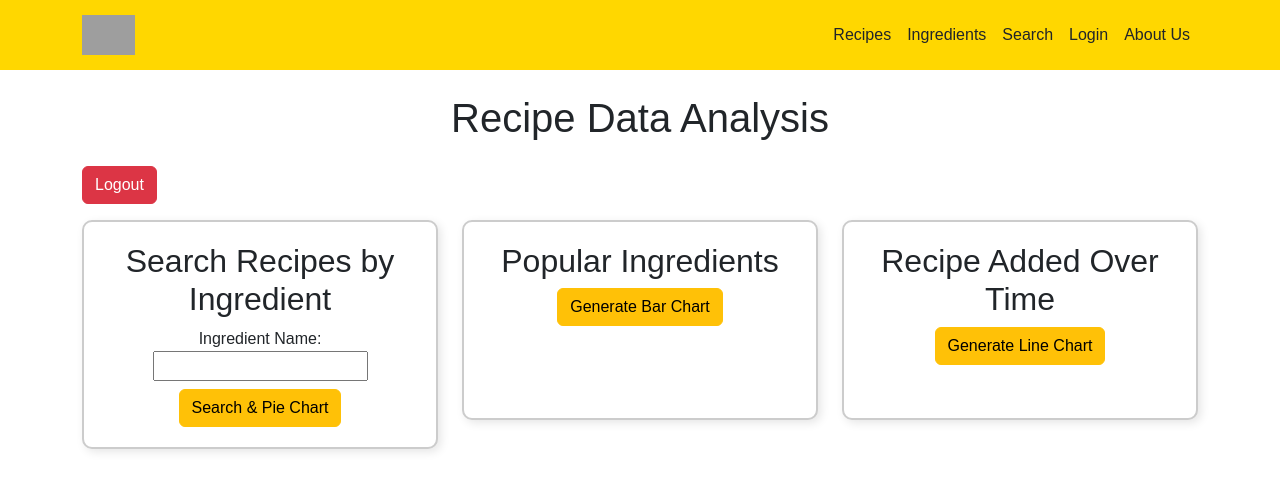
After one commit to AndersonTsaiTW/CF_Recipe_App, a Django app: page /recipes/ingredient-search/ in a window 1280 px wide. The commit adds this page. Shown: the top 491 px of the page. Run offline with Django 4.2, Linux system fonts and the light colour scheme; a user stored in the database is signed in; some libraries are stand-ins or nearby versions; grey boxes are pictures that could not be loaded.

Commit message:
Finished ex2.7: add search, graph, base,html

```diff
--- a/src/recipe_project/views.py
+++ b/src/recipe_project/views.py
@@ -47,11 +47,6 @@ def login_view(request):
 # define a function view called logout_view that takes a request from user
 
 
-# def logout_view(request):
-#     logout(request)  # the use pre-defined Django function to logout
-#     # after logging out go to login form (or whichever page you want)
-#     return redirect('login')
-
 def logout_success(request):
     logout(request)
     # choose a recipe randomly
--- /dev/null
+++ b/src/recipes/forms.py
@@ -0,0 +1,18 @@
+from django import forms
+
+class IngredientSearchForm(forms.Form):
+    ingredient = forms.CharField(
+        label="Ingredient Name",
+        max_length=100,
+        required=False
+    )
+
+    # chart_type = forms.ChoiceField(
+    #     label="Chart Type",
+    #     choices=[
+    #         ("#1", "Pie Chart"),
+    #         ("#2", "Bar Chart"),
+    #         ("#3", "Line Chart"),
+    #     ],
+    #     required=False
+    # )
--- /dev/null
+++ b/src/recipes/templates/recipes/ingredient_search.html
@@ -0,0 +1,65 @@
+{% extends "base.html" %}
+
+{% block title %}Recipe Data Analysis{% endblock %}
+
+{% block content %}
+<div class="container-custom">
+    <h1 class="text-center my-4">Recipe Data Analysis</h1>
+    <a href="{% url 'logout_success' %}" class="btn btn-danger mb-3">Logout</a>
+
+    <div class="row">
+        <!-- Left: Search by Ingredient (Pie Chart) -->
+        <div class="col-md-4">
+            <div class="chart-section">
+                <h2>Search Recipes by Ingredient</h2>
+                <form method="GET" class="d-flex flex-column align-items-center">
+                    {% csrf_token %}
+                    <div class="mb-2">
+                        {{ form.ingredient.label_tag }} {{ form.ingredient }}
+                    </div>
+                    <input type="hidden" name="chart_type" value="#1">
+                    <button type="submit" class="btn btn-warning">Search & Pie Chart</button>
+                </form>
+            </div>
+        </div>
+
+        <!-- Center: Bar Chart for Popular Ingredients -->
+        <div class="col-md-4">
+            <div class="chart-section">
+                <h2>Popular Ingredients</h2>
+                <form method="GET">
+                    <input type="hidden" name="chart" value="#2">
+                    <button type="submit" class="btn btn-warning">Generate Bar Chart</button>
+                </form>
+            </div>
+        </div>
+
+        <!-- Right: Line Chart for Recipe Growth -->
+        <div class="col-md-4">
+            <div class="chart-section">
+                <h2>Recipe Added Over Time</h2>
+                <form method="GET">
+                    <input type="hidden" name="chart" value="#3">
+                    <button type="submit" class="btn btn-warning">Generate Line Chart</button>
+                </form>
+            </div>
+        </div>
+    </div>
+
+    <!-- Display Recipe List Below -->
+    {% if recipes_df %}
+        <h2 class="section-title">Recipes that Contain "{{ request.GET.ingredient }}"</h2>
+        <div class="table-responsive">
+            {{ recipes_df|safe }}
+        </div>
+    {% endif %}
+
+    <!-- Display Generated Chart Below -->
+    {% if chart %}
+        <h2 class="section-title">Generated Chart</h2>
+        <div class="d-flex justify-content-center">
+            <img src="{{ chart }}" alt="Recipe Chart" class="img-fluid">
+        </div>
+    {% endif %}
+</div>
+{% endblock %}
--- a/src/recipes/templates/recipes/recipes_home.html
+++ b/src/recipes/templates/recipes/recipes_home.html
@@ -102,6 +102,9 @@
               <a class="nav-link text-dark" href="{% url 'ingredients:ingredient_list' %}">Ingredients</a>
             </li>
             <li class="nav-item">
+              <a class="nav-link text-dark" href="{% url 'recipes:ingredient_search' %}">Search</a>
+            </li>
+            <li class="nav-item">
               <a class="nav-link text-dark" href="{%url 'login' %}">Login</a>
             </li>
             <li class="nav-item">
@@ -116,7 +119,7 @@
     <section class="search-section">
       <h1 class="display-4">Recipes For Healthy</h1>
       <div class="search-container">
-        <input type="text" placeholder="What are you looking for?" />
+        <input type="text" placeholder="Under construction, please use the search button" />
         <button><i class="fas fa-search"></i></button>
       </div>
     </section>
--- a/src/recipes/urls.py
+++ b/src/recipes/urls.py
@@ -1,6 +1,6 @@
 from django.urls import path
 from .views import home
-from .views import RecipeListView, RecipeDetailView
+from .views import RecipeListView, RecipeDetailView, ingredient_search
 
 app_name = 'recipes'
 
@@ -8,4 +8,5 @@ urlpatterns = [
     path('', home),
     path('list/', RecipeListView.as_view(), name='recipe_list'),
     path('list/<pk>', RecipeDetailView.as_view(), name='recipe_detail'),
+    path("ingredient-search/", ingredient_search, name="ingredient_search"),
 ]
--- a/src/recipes/views.py
+++ b/src/recipes/views.py
@@ -1,18 +1,21 @@
-import random
+import pandas as pd
 from django.shortcuts import render
 # to display lists and details
 from django.views.generic import ListView, DetailView
 from .models import Recipe  # to access Recipe model
+from .forms import IngredientSearchForm
+from .utils import generate_chart
 
 from recipesingredients.models import RecipeIngredient
+from ingredients.models import Ingredient
 
 from django.contrib.auth.mixins import LoginRequiredMixin
+from django.contrib.auth.decorators import login_required
 
 
 # Welcome page
 def home(request):
     return render(request, 'recipes/recipes_home.html')
-
 
 
 # The list of all recipes
@@ -34,3 +37,86 @@ class RecipeDetailView(LoginRequiredMixin, DetailView):  # class-based view
         context["ingredients"] = RecipeIngredient.objects.filter(
             recipe=self.object)
         return context
+
+
+@login_required
+def ingredient_search(request):
+    """
+    Handles ingredient-based recipe search and chart generation.
+    Supports three chart types:
+    1. Pie Chart (Requires user input of an ingredient)
+    2. Bar Chart (Popular ingredients, no user input required)
+    3. Line Chart (Recipe growth over time, no user input required)
+    """
+
+    chart = None
+    error = None
+    recipes = Recipe.objects.none()  # make sure `recipes` is a QuerySet
+    recipes_df_html = None
+
+    # if GET
+    if request.method == "GET":
+        form = IngredientSearchForm(request.GET)
+
+        # 1️. Pie Chart (Search by Ingredient)
+        if "ingredient" in request.GET and form.is_valid():
+            ingredient_name = form.cleaned_data["ingredient"].strip()
+
+            # check ingredient_name
+            if not ingredient_name:
+                error = "Ingredient name cannot be empty."
+            else:
+                try:
+                    ingredient = Ingredient.objects.get(name=ingredient_name)
+                    recipes = Recipe.objects.filter(
+                        id__in=RecipeIngredient.objects.filter(
+                            ingredient=ingredient
+                        ).values_list("recipe", flat=True)
+                    )
+                except Ingredient.DoesNotExist:
+                    recipes = Recipe.objects.none()
+                    error = "Ingredient not found."
+
+                # if find fit recipe
+                if recipes.exists():
+                    df = pd.DataFrame(list(recipes.values(
+                        "id", "name", "cooking_time", "ingredient_num", "difficulty")))
+
+                    # make a link
+                    df["name"] = df.apply(
+                        lambda row: f'<a href="/recipes/list/{row["id"]}">{row["name"]}</a>', axis=1)
+
+                    # rename
+                    df.rename(columns={
+                        "name": "Recipe Name",
+                        "cooking_time": "Cooking Time (min)",
+                        "ingredient_num": "Ingredient Count",
+                        "difficulty": "Difficulty"
+                    }, inplace=True)
+
+                    # transfer DataFrame to HTML
+                    recipes_df_html = df.to_html(
+                        index=False, classes="table table-striped", escape=False)
+
+                # creat Pie Chart
+                if not error:
+                    chart, error = generate_chart("#1", ingredient_name)
+
+        # 2️. Bar Chart (No input required)
+        elif request.GET.get("chart") == "#2":
+            chart, error = generate_chart("#2")
+
+        # 3️. Line Chart (No input required)
+        elif request.GET.get("chart") == "#3":
+            chart, error = generate_chart("#3")
+
+    else:
+        form = IngredientSearchForm()
+
+    return render(request, "recipes/ingredient_search.html", {
+        "form": form,
+        "recipes": recipes,
+        "chart": chart,
+        "error": error,
+        "recipes_df": recipes_df_html
+    })
--- /dev/null
+++ b/src/templates/base.html
@@ -0,0 +1,95 @@
+{% load static %}
+<!DOCTYPE html>
+<html lang="en">
+  <head>
+    <meta charset="UTF-8" />
+    <meta name="viewport" content="width=device-width, initial-scale=1.0" />
+    <title>{% block title %}Your Website{% endblock %}</title>
+    <link
+      rel="stylesheet"
+      href="https://cdn.jsdelivr.net/npm/bootstrap@5.3.0/dist/css/bootstrap.min.css"
+    />
+    <script
+      src="https://kit.fontawesome.com/3f318d0e4d.js"
+      crossorigin="anonymous"
+    ></script>
+    <style>
+      body {
+        font-family: Arial, sans-serif;
+      }
+      .navbar {
+        background-color: #ffd700;
+        padding: 10px 0;
+      }
+      .navbar-brand img {
+        height: 40px;
+      }
+      .chart-section {
+        border: 2px solid #ccc;
+        border-radius: 10px; /* 圓角 */
+        box-shadow: 3px 3px 10px rgba(0, 0, 0, 0.1);
+        padding: 20px;
+        text-align: center;
+        background-color: white;
+        min-height: 200px;
+      }
+    </style>
+  </head>
+  <body>
+    <!-- Navigation Bar -->
+    <nav class="navbar navbar-expand-lg">
+      <div class="container">
+        <a class="navbar-brand" href="{% url 'home' %}">
+          <img src="/media/Homepage_Icon_carrot.png" alt="Logo" />
+        </a>
+        <button
+          class="navbar-toggler"
+          type="button"
+          data-bs-toggle="collapse"
+          data-bs-target="#navbarNav"
+        >
+          <span class="navbar-toggler-icon"></span>
+        </button>
+        <div
+          class="collapse navbar-collapse justify-content-end"
+          id="navbarNav"
+        >
+          <ul class="navbar-nav">
+            <li class="nav-item">
+              <a
+                class="nav-link text-dark"
+                href="{% url 'recipes:recipe_list' %}"
+                >Recipes</a
+              >
+            </li>
+            <li class="nav-item">
+              <a
+                class="nav-link text-dark"
+                href="{% url 'ingredients:ingredient_list' %}"
+                >Ingredients</a
+              >
+            </li>
+            <li class="nav-item">
+              <a
+                class="nav-link text-dark"
+                href="{% url 'recipes:ingredient_search' %}"
+                >Search</a
+              >
+            </li>
+            <li class="nav-item">
+              <a class="nav-link text-dark" href="{% url 'login' %}">Login</a>
+            </li>
+            <li class="nav-item">
+              <a class="nav-link text-dark" href="#">About Us</a>
+            </li>
+          </ul>
+        </div>
+      </div>
+    </nav>
+
+    <!-- Content Block -->
+    <div class="container mt-4">{% block content %}{% endblock %}</div>
+
+    <script src="https://cdn.jsdelivr.net/npm/bootstrap@5.3.0/dist/js/bootstrap.bundle.min.js"></script>
+  </body>
+</html>
```
Also changed, not shown: src/ingredients/templates/ingredients/detail.html (+10 -5 lines), src/ingredients/templates/ingredients/list.html (+8 -36 lines), src/recipes/templates/recipes/detail.html (+32 -19 lines), src/recipes/templates/recipes/list.html (+9 -37 lines), src/recipes/tests.py (+92 -4 lines), src/recipes/utils.py (added, +124 -0 lines), src/templates/auth/success.html (+19 -19 lines), src/db.sqlite3.
